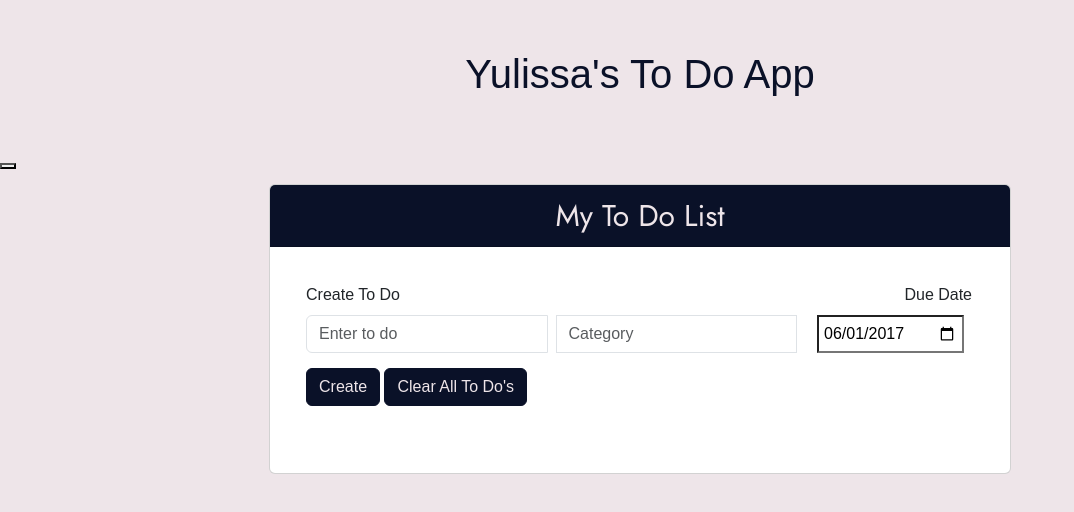
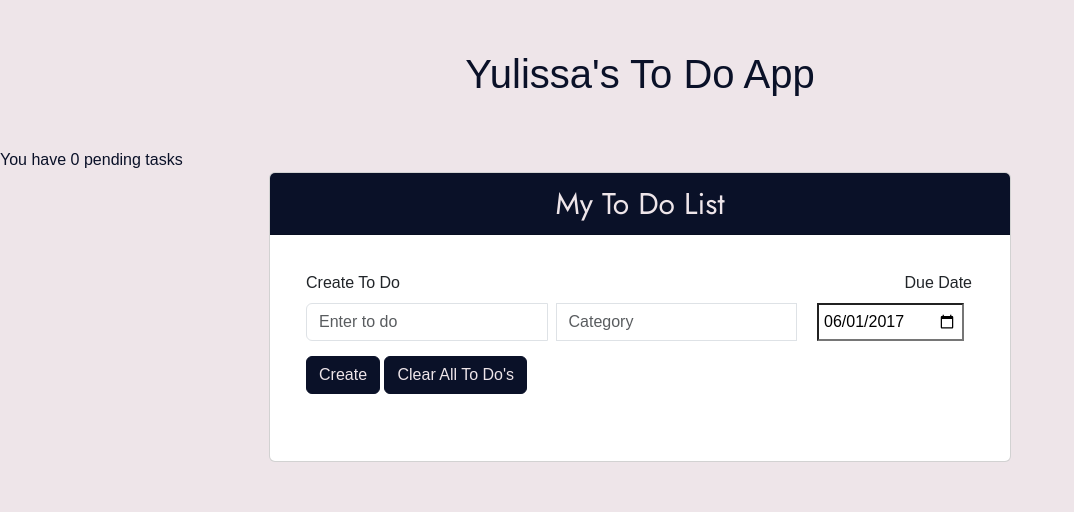
Before and after one commit to yugi-1/todoapp, a plain HTML site: page index.html in a window 1280 px wide. Shown: the whole page, without its empty margins (0-1074 px from the left). Drawn offline with nearby package versions, Linux system fonts and the light colour scheme; a web font is replaced by a local one.

Commit message:
basic todo app

```diff
--- a/index.html
+++ b/index.html
@@ -16,7 +16,7 @@
   <body>
         <h1 class="title">Yulissa's To Do App</h1>
 
-<button id="counting"></button>
+You have <span id="counting"></span> pending tasks
 
     <div class="container">
         <div class="card">
@@ -57,8 +57,6 @@
       </div>
 
 
-
-
     <script src="./main.js"></script>
 
     <script src="https://code.jquery.com/jquery-3.3.1.slim.min.js" integrity="sha384-q8i/X+965DzO0rT7abK41JStQIAqVgRVzpbzo5smXKp4YfRvH+8abtTE1Pi6jizo" crossorigin="anonymous"></script>
--- a/main.js
+++ b/main.js
@@ -7,12 +7,7 @@
 
 const todos=[];
 const deleted =[];
-
-
 let placement = document.getElementById('mainList');
-
-
-
 
 function addTodo() {
     let inputVal = document.getElementById('mainValue').value;
@@ -30,12 +25,9 @@ function addTodo() {
         category: inputValThree
     }
 
-
     todos.push(createData);
-    console.log(todos);
 
 
-    let listGroup = document.getElementsByClassName(`list-group-item`);
     let close = document.getElementsByClassName(`closeBtn`);
     for (let i = 0; i < close.length; i++) {
         close[i].onclick = function() {
@@ -45,8 +37,6 @@ function addTodo() {
 
             let selector = todos[i];
             todos.splice(selector);
-            console.log(selector)
-            console.log(todos);
             // let index = todos.indexOf(parent);
             // let x = todos.splice(index, 1);
             // console.log(`${todos}`);
@@ -57,18 +47,13 @@ function addTodo() {
 
 
     }
-
-
-
 }
 
 function clearAll() {
     let c = placement.children;
     for (i = 0; i < c.length; i++) {
         c[i].setAttribute( "id","deleted");
-        console.log(c);
     }
-
   }
 
 document.getElementById('mainClear').addEventListener("click", clearAll);
@@ -76,14 +61,16 @@ document.getElementById('mainCreate').addEventListener("click", addTodo);
 
 //counter
 let count = 0;
+
 function counter() {
-    let grab = document.getElementsByTagName('LI');
-    for (i = 0; i < grab.length; i++) {
-        // if (grab[i].style['display'] != 'none') {
-        //         console.log('yipee'); there shouldnt be yipees when i clear all
-        //     }
+    let listGroup = document.getElementsByClassName(`list-group-item`);
+    for (i = 0; i < listGroup.length; i++) {
+        if(window.getComputedStyle(listGroup[i]).display != "none"){
+            count++;
+            console.log(count);
+        }
     }
-
-
 }
-document.getElementById('counting').addEventListener("click", counter);
+counter();
+document.getElementById('counting').innerHTML = `${count}`;
+console.log(count);
```
Also changed, not shown: style.css (line endings or trailing spaces).
